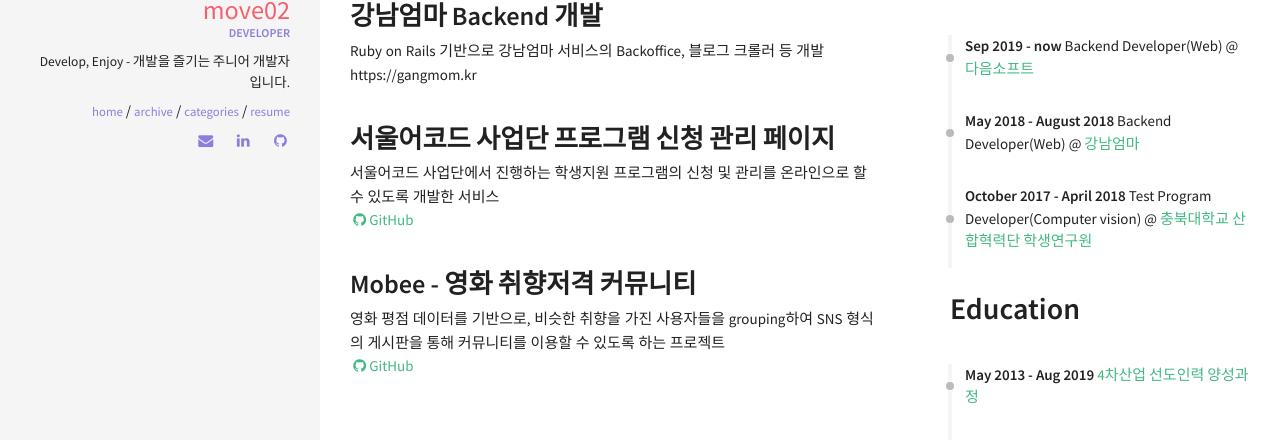
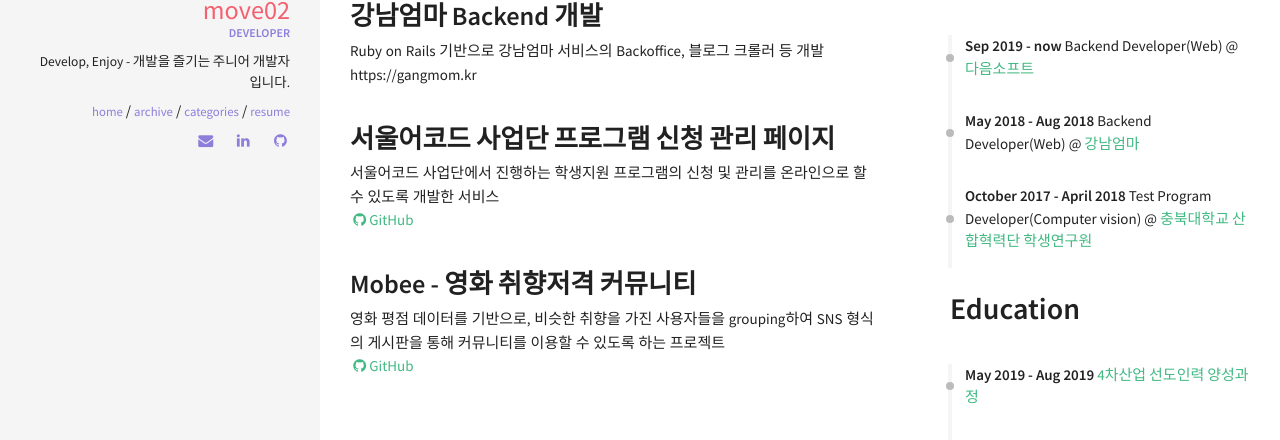
Before and after one commit to move02/move02.github.io, a Jekyll site: the page built from resume.html, in a window 1280 px wide. Shown: the part 489-929 px from the top of the page. Built offline with Jekyll 4.4.1, drawn with Linux system fonts in a browser that asks for light colours; nearby versions of some CDN libraries.

```diff
--- a/_data/index/careers.yml
+++ b/_data/index/careers.yml
@@ -6,7 +6,7 @@
 
 - name: 강남엄마
   link: http://gangmom.kr/
-  date: May 2018 - August 2018
+  date: May 2018 - Aug 2018
   job: Backend Developer(Web)
 
 - name: 충북대학교 산합혁력단 학생연구원
--- a/_data/index/education.yml
+++ b/_data/index/education.yml
@@ -1,5 +1,5 @@
 - name: 4차산업 선도인력 양성과정
-  date: May 2013 - Aug 2019
+  date: May 2019 - Aug 2019
   descr: 빅데이터를 활용한 IoT 시스템 개발 교육
 
 - name: 충북대학교 소프트웨어학과
```
